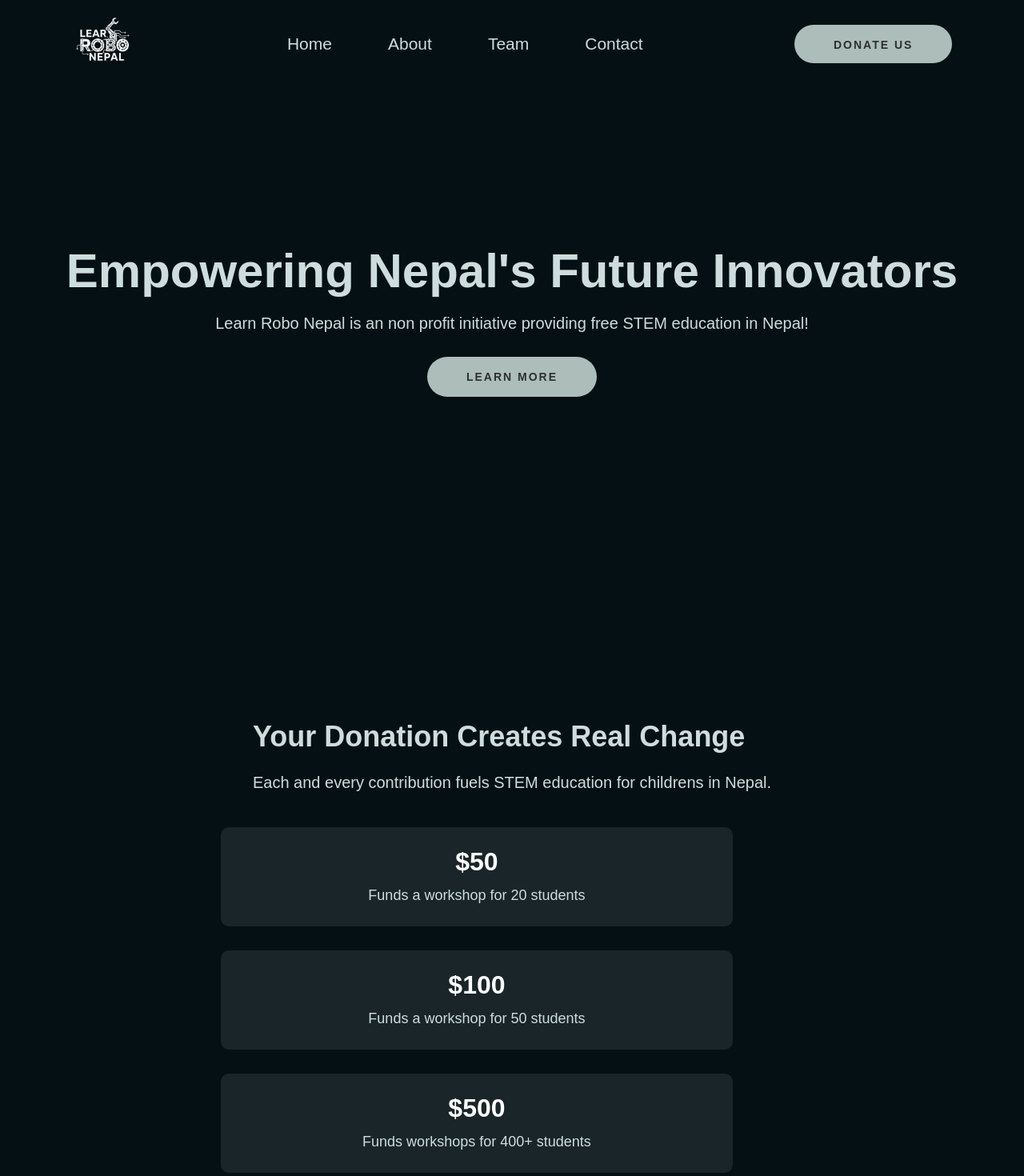
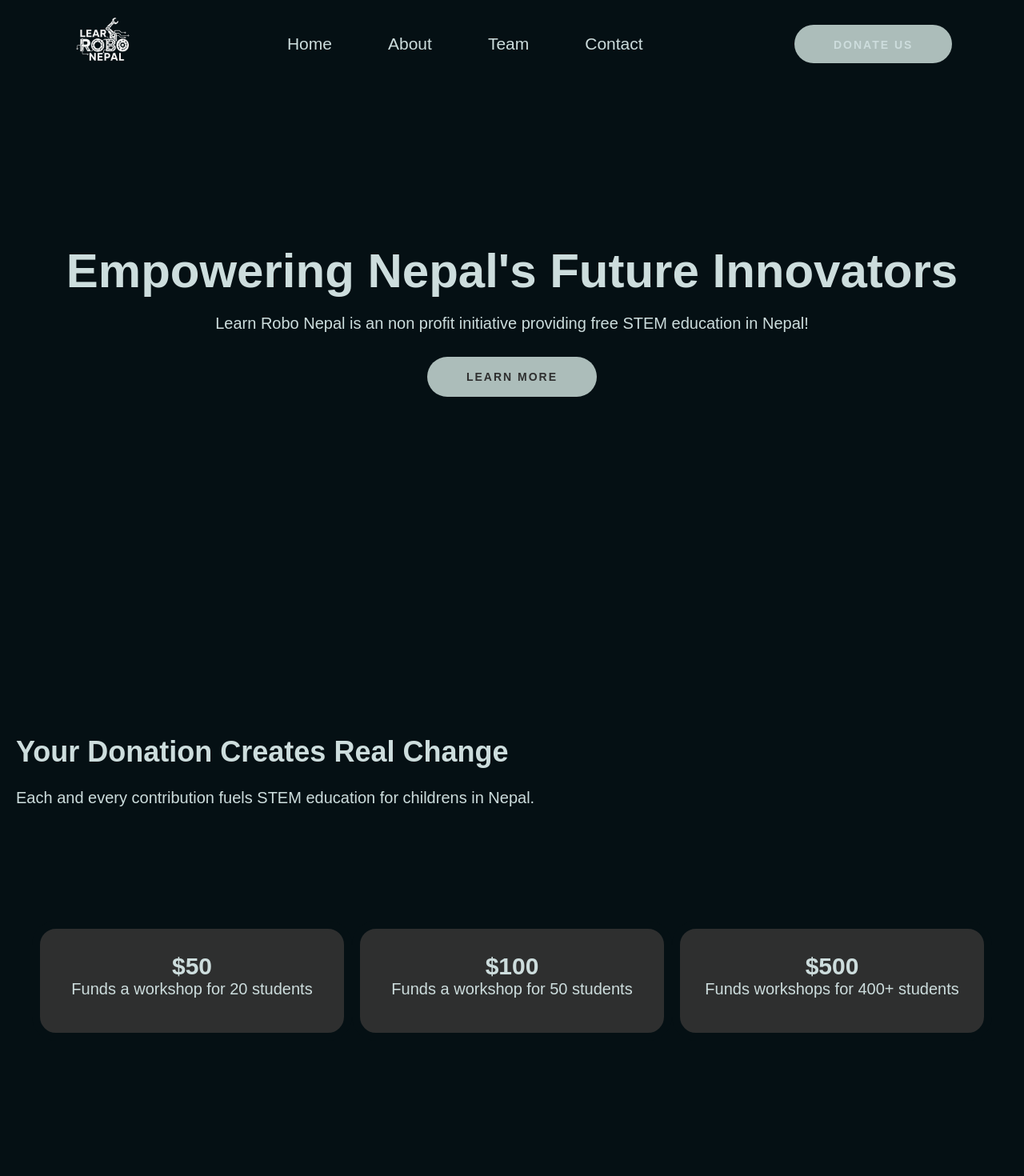
Before and after one commit to Abhinav2065/LaernRobonpWebsite, a React (Vite) app: page / in a window 1280 px wide. Shown: the top 1470 px of the page at 80% size. Built offline with nearby package versions, Linux system fonts and the light colour scheme; the HTML template or start-up script is replaced by a standard one.

Commit message:
redid the impact section

```diff
--- a/src/components/Navbar.jsx
+++ b/src/components/Navbar.jsx
@@ -1,10 +1,8 @@
-import React, { useEffect, useState } from 'react'
+import React, { useEffect } from 'react'
 import { Link } from 'react-router-dom';
 import "../style/Navbar.css"
 
 const Navbar = () => {
-  const [isMobileMenuOpen, setIsMobileMenuOpen] = useState(false);
-
   useEffect(() => {
     const handleScroll = () => {
       const navbar = document.getElementById('mainNavbar');
@@ -20,18 +18,11 @@ const Navbar = () => {
 
     window.addEventListener('scroll', handleScroll);
 
+    // Cleanup function to remove event listener
     return () => {
       window.removeEventListener('scroll', handleScroll);
     };
   }, []);
-
-  const toggleMobileMenu = () => {
-    setIsMobileMenuOpen(!isMobileMenuOpen);
-  };
-
-  const closeMobileMenu = () => {
-    setIsMobileMenuOpen(false);
-  };
 
   return (
     <div>
@@ -39,34 +30,13 @@ const Navbar = () => {
             <Link to="/" className="logo-link">
               <img src="logo.png" alt="" className="logo"/>
             </Link>
-
-            <ul className="desktop-nav">
+            <ul>
                 <li><Link to="/">Home</Link></li>
                 <li><Link to="/about">About</Link></li>
                 <li><Link to="/team">Team</Link></li>
                 <li><Link to="/contact">Contact</Link></li>
             </ul>
-
-            <Link to="/donate" className="donate"><ol>Donate Us</ol></Link>
-
-            <Link onClick={toggleMobileMenu} className="hamburger-link">
-              <img src="burger-bar.png" alt="Burger" className="hamburger"/>
-            </Link>
-
-            {isMobileMenuOpen && (
-              <div className="mobile-menu">
-                <div className="mobile-menu-content">
-                  <ul>
-                    <li><Link to="/" onClick={closeMobileMenu}>Home</Link></li>
-                    <li><Link to="/about" onClick={closeMobileMenu}>About</Link></li>
-                    <li><Link to="/team" onClick={closeMobileMenu}>Team</Link></li>
-                    <li><Link to="/contact" onClick={closeMobileMenu}>Contact</Link></li>
-                    <li><Link to="/donate" onClick={closeMobileMenu} className="donate-mobile">Donate Us</Link></li>
-                  </ul>
-                </div>
-                <div className="mobile-menu-overlay" onClick={closeMobileMenu}></div>
-              </div>
-            )}
+            <Link to="/donate" className="donate">Donate Us</Link>
         </div>
     </div>
   )
--- a/src/style/Hero.css
+++ b/src/style/Hero.css
@@ -44,3 +44,11 @@
   transform: scale(1.04);
   background-color: #9fadab;
 }
+
+
+@media screen and (max-width: 1060px){
+  .hero h1{
+    font-size: 40px;
+  }
+
+}
--- a/src/style/Impact.css
+++ b/src/style/Impact.css
@@ -2,7 +2,7 @@
   display: grid;
   justify-content: center;
   align-items: center;
-  height: 80vh; /* Increased height for better balance */
+  height: 80vh;
   padding: 60px 17%;
   background: #051014;
   color: #CDDDDD;
@@ -25,29 +25,28 @@
   line-height: 1.6;
 }
 
+
 .stats {
-  flex: 1;
+  padding: 60px;
+  text-align: center;
   display: flex;
-  flex-direction: column;
-  gap: 30px;
-  width: 50vw;
+  align-items: center;
+
 }
 
 .stat {
-  text-align: center;
-  padding: 25px;
-  background: rgba(205, 221, 221, 0.1);
-  border-radius: 10px;
+  width: 400px;
+  height: 150px;
+  background-color: #2E2F2F;
+  padding: 30px;
+  border: 10px solid #051014;
+  border-radius: 30px;
 }
 
 .stat h5 {
-  font-size: 32px;
-  margin-bottom: 10px;
-  color: #ffffff;
+  font-size: 30px;
 }
 
 .stat p {
-  font-size: 18px;
-  line-height: 1.5;
-  margin: 0;
+  font-size: 20px;
 }
--- a/src/style/Navbar.css
+++ b/src/style/Navbar.css
@@ -7,45 +7,6 @@
   transition: background-color 0.3s ease-in-out;
   position: fixed;
   padding: 15px 7%;
-  z-index: 1000;
-}
-
-@media screen and (min-width: 1060px){
-  .hamburger {
-    display: none;
-  }
-
-  .hamburger-link {
-    display: none;
-  }
-}
-
-.donate ol {
-  text-decoration: none;
-}
-
-@media screen and (max-width: 1060px){
-  .desktop-nav {
-    display: none;
-  }
-
-  .navbar .donate {
-    display: none;
-  }
-
-  .hamburger {
-    height: 30px;
-    display: inline-block;
-  }
-
-  .hamburger-link {
-    margin-left: auto;
-  }
-
-  .logo {
-    height: 30px;
-  }
-
 }
 
 .navbar-scrolled {
@@ -115,78 +76,5 @@ ul li a:hover {
 
 .navbar a {
   text-decoration: none;
+  color: inherit;
 }
-
-/* Mobile Menu Styles */
-.mobile-menu {
-  position: fixed;
-  top: 0;
-  left: 0;
-  width: 100%;
-  height: 100vh;
-  z-index: 999;
-  display: flex;
-}
-
-.mobile-menu-overlay {
-  position: absolute;
-  top: 0;
-  left: 0;
-  width: 100%;
-  height: 100%;
-  background: rgba(0, 0, 0, 0.5);
-}
-
-.mobile-menu-content {
-  position: relative;
-  width: 50%;
-  height: 100%;
-  background: #051014;
-  z-index: 1000;
-  padding: 2rem;
-  display: flex;
-  flex-direction: column;
-  justify-content: center;
-}
-
-.mobile-menu-content ul {
-  flex: 0;
-  text-align: left;
-}
-
-.mobile-menu-content li {
-  display: block;
-  margin: 20px 0;
-  font-size: 24px;
-}
-
-.mobile-menu-content a {
-  color: #CDDDDD;
-  padding: 15px 0;
-  display: block;
-}
-
-.mobile-menu-content a:hover {
-  color: #ACBDBA;
-}
-
-.donate-mobile {
-  background-color: #ACBDBA;
-  color: #2E2F2F !important;
-  padding: 15px 30px !important;
-  border-radius: 500px;
-  text-align: center;
-  font-weight: bold;
-  margin-top: 20px !important;
-}
-
-@media screen and (max-width: 480px) {
-  .mobile-menu-content {
-    width: 80%;
-  }
-
-  .mobile-menu-content li {
-    font-size: 20px;
-    margin: 15px 0;
-  }
-}
```
